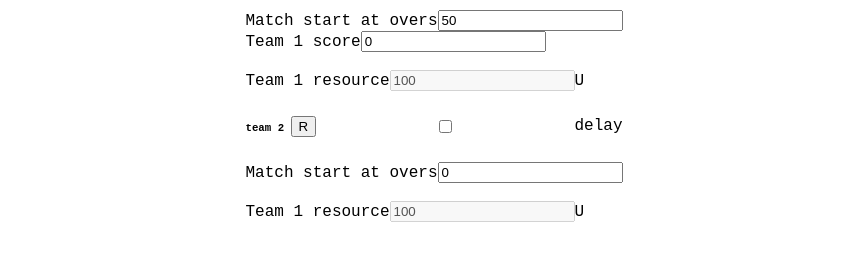
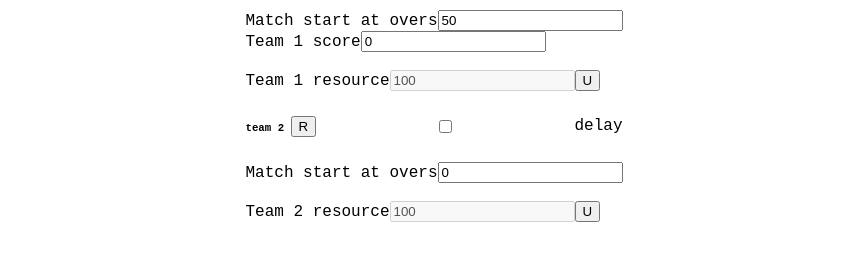
Before and after one commit to Miltonbhowmick/cricket-dls-method, a Nuxt app: page /test in a window 1280 px wide. Shown: the part 190-450 px from the top of the page, without its empty margins (206-1072 px from the left). Built offline with nearby package versions, Linux system fonts and the light colour scheme.

Commit message:
Fixed issues on multiple delays cases for revised score calculation

```diff
--- a/pages/test.vue
+++ b/pages/test.vue
@@ -34,20 +34,23 @@
 
 					<div v-for="(item, index) in teamOneDelayList" :key="index">
 						<input
+							type="number"
 							placeholder="Complete over"
 							v-model="teamOneDelayList[index].over"
-							:disabled="index !== teamOneDelayList.length - 1"
+							:disabled="item.appliedResource"
 						/>
 						<input
+							type="number"
 							placeholder="Cut and final over"
 							v-model="teamOneDelayList[index].finalOverKey"
-							:disabled="index !== teamOneDelayList.length - 1"
+							:disabled="item.appliedResource"
 						/>
 						<input
+							type="number"
 							id="teamOneWickets"
 							placeholder="Team one wicket"
 							v-model="teamOneDelayList[index].wicketsFallKey"
-							:disabled="index !== teamOneDelayList.length - 1"
+							:disabled="item.appliedResource"
 						/>
 					</div>
 					<br />
@@ -61,7 +64,7 @@
 						<label for="teamOneWickets">Team 1 wickets</label>
 						<input id="teamOneWickets" placeholder="Team one wicket" />
 					</div> -->
-					<div>
+					<div class="resource-box">
 						<label for="teamOneResource">Team 1 resource</label>
 						<input
 							id="teamOneResource"
@@ -69,7 +72,13 @@
 							disabled
 							v-model="teamOneFinalResource"
 						/>
-						<a @click="updateTeamOneResource">U</a>
+						<button
+							@click="updateTeamOneResource"
+							class="resource-update"
+							:class="{ active: isTeamOneUpdatedResource === true }"
+						>
+							U
+						</button>
 					</div>
 				</div>
 			</div>
@@ -99,20 +108,23 @@
 					<div class="content">
 						<div v-for="(item, index) in teamTwoDelayList" :key="index">
 							<input
+								type="number"
 								placeholder="Complete over"
 								v-model="teamTwoDelayList[index].over"
-								:disabled="index !== teamTwoDelayList.length - 1"
+								:disabled="item.appliedResource"
 							/>
 							<input
+								type="number"
 								placeholder="Cut and final over"
 								v-model="teamTwoDelayList[index].finalOverKey"
-								:disabled="index !== teamTwoDelayList.length - 1"
+								:disabled="item.appliedResource"
 							/>
 							<input
+								type="number"
 								id="teamOneWickets"
 								placeholder="Team one wicket"
 								v-model="teamTwoDelayList[index].wicketsFallKey"
-								:disabled="index !== teamTwoDelayList.length - 1"
+								:disabled="item.appliedResource"
 							/>
 						</div>
 						<br />
@@ -122,15 +134,21 @@
 						>
 							v
 						</button>
-						<div>
-							<label for="teamOneResource">Team 1 resource</label>
+						<div class="resource-box">
+							<label for="teamTwoResource">Team 2 resource</label>
 							<input
-								id="teamOneResource"
-								placeholder="Team one resource, R1"
+								id="teamTwoResource"
+								placeholder="Team Two resource, R1"
 								disabled
 								v-model="teamTwoFinalResource"
 							/>
-							<a @click="updateTeamTwoResource">U</a>
+							<button
+								@click="updateTeamTwoResource"
+								class="resource-update"
+								:class="{ active: isTeamTwoUpdatedResource === true }"
+							>
+								U
+							</button>
 						</div>
 					</div>
 				</div>
@@ -150,6 +168,7 @@ var teamOneDelayList = ref([]);
 var teamOneScore = ref(0);
 var teamOneStartOver = ref(50);
 var teamOneFinalResource = ref(100);
+var isTeamOneUpdatedResource = ref(false);
 
 var teamTwoDelay = ref(false);
 // var totalDelayTeamTwo = ref(0);
@@ -157,24 +176,23 @@ var teamTwoDelayList = ref([]);
 var teamTwoScore = ref(0);
 var teamTwoStartOver = ref(0);
 var teamTwoFinalResource = ref(100);
+var isTeamTwoUpdatedResource = ref(false);
 
 var revisedScore = ref(0);
 
 const increaseDelay = (team) => {
-	if (team === 1) {
-		let delayObj = {
+	var delayObj = {
 		over: 0,
 		finalOverKey: 0,
 		wicketsFallKey: 0,
+		appliedResource: false,
 	};
+	if (team === 1) {
 		teamOneDelayList.value.push(delayObj);
+		isTeamOneUpdatedResource.value = true;
 	} else if (team === 2) {
-		let delayObj = {
-			over: 0,
-			finalOverKey: 0,
-			wicketsFallKey: 0,
-		};
 		teamTwoDelayList.value.push(delayObj);
+		isTeamTwoUpdatedResource.value = true;
 	}
 };
 
@@ -205,25 +223,54 @@ const updateTeamOneResource = () => {
 	if (teamOneDelay.value) {
 		var ln = teamOneDelayList.value.length;
 
+		if (
+			teamOneDelayList.value[ln - 1].over === 0 &&
+			teamOneDelayList.value[ln - 1].finalOverKey === 0 &&
+			teamOneDelayList.value[ln - 1].wicketsFallKey === 0
+		) {
+			console.log("TEAM 1: Please set delay inputs");
+			return;
+		}
+		if (
+			teamOneDelayList.value[ln - 1].over >=
+			teamOneDelayList.value[ln - 1].finalOverKey
+		) {
+			console.log(
+				"TEAM 1: complete over must be less than final over after disturbance(rain etc)"
+			);
+			return;
+		}
+
+		var appropriateOver = teamOneStartOver.value;
+		if (teamOneDelayList.value.length > 1) {
+			appropriateOver = teamOneDelayList.value[ln - 2].finalOverKey;
+		}
+		// Team 1 suspension percentage
 		var table =
 			adjustedTable[
 				getAdjustedTableType(
-					teamOneStartOver.value - teamOneDelayList.value[ln - 1].over
+					overLeft(appropriateOver, teamOneDelayList.value[ln - 1].over)
 				)
 			];
 		var percentageObj = table.find(
 			(el) =>
 				el.overs ===
-				overLeft(teamOneStartOver.value, teamOneDelayList.value[ln - 1].over)
+				overLeft(appropriateOver, teamOneDelayList.value[ln - 1].over)
 		);
 		var suspensionResource =
 			percentageObj[String(teamOneDelayList.value[ln - 1].wicketsFallKey)];
 
+		// Team 1 resumption percentage
+		var resumptionResource = 0;
+		if (appropriateOver !== teamOneDelayList.value[ln - 1].finalOverKey) {
+			console.log("duklo kn");
 			table =
 				adjustedTable[
 					getAdjustedTableType(
+						overLeft(
 							teamOneDelayList.value[ln - 1].finalOverKey -
 								teamOneDelayList.value[ln - 1].over
+						)
 					)
 				];
 			percentageObj = table.find(
@@ -234,63 +281,87 @@ const updateTeamOneResource = () => {
 						teamOneDelayList.value[ln - 1].over
 					)
 			);
-		var resumptionResource =
+			resumptionResource =
 				percentageObj[teamOneDelayList.value[ln - 1].wicketsFallKey];
+		}
+		var diff = suspensionResource - resumptionResource;
 
-		var diff = suspensionResource - resumptionResource;
-		console.log(
-			"match start over equal,",
-			diff,
-			teamOneDelayList.value[ln - 1].finalOverKey,
-			teamOneStartOver.value,
-			teamOneDelayList.value[ln - 1].finalOverKey === teamOneStartOver.value,
-			teamOneDelayList.value[ln - 1].finalOverKey == teamOneStartOver.value
-		);
-		if (
-			Number(teamOneDelayList.value[ln - 1].finalOverKey) ===
-			Number(teamOneStartOver.value)
-		) {
-			console.log("match start over equal to final cut over delay");
-			diff = suspensionResource;
-		}
 		teamOneFinalResource.value = teamOneFinalResource.value - diff;
+		isTeamOneUpdatedResource.value = false;
+		teamOneDelayList.value[ln - 1].appliedResource = true;
 	}
 };
 const updateTeamTwoResource = () => {
 	if (teamTwoDelay.value) {
 		var ln = teamTwoDelayList.value.length;
 
+		if (
+			teamTwoDelayList.value[ln - 1].over === 0 &&
+			teamTwoDelayList.value[ln - 1].finalOverKey === 0 &&
+			teamTwoDelayList.value[ln - 1].wicketsFallKey === 0
+		) {
+			console.log("TEAM 2: Please set delay inputs");
+			return;
+		}
+		if (
+			teamTwoDelayList.value[ln - 1].over >=
+			teamTwoDelayList.value[ln - 1].finalOverKey
+		) {
+			console.log(
+				"TEAM 2: complete over must be less than final over after disturbance(rain etc)"
+			);
+			return;
+		}
+
+		var appropriateOver = teamTwoStartOver.value;
+		if (teamTwoDelayList.value.length > 1) {
+			appropriateOver = teamTwoDelayList.value[ln - 2].finalOverKey;
+		}
+		console.log("app over", appropriateOver);
+		// Team 2 suspension percentage
 		var table =
 			adjustedTable[
 				getAdjustedTableType(
-					teamTwoStartOver.value - teamTwoDelayList.value[ln - 1].over
+					overLeft(appropriateOver, teamTwoDelayList.value[ln - 1].over)
 				)
 			];
 		var percentageObj = table.find(
 			(el) =>
 				el.overs ===
-				teamTwoStartOver.value - teamTwoDelayList.value[ln - 1].over
+				overLeft(appropriateOver, teamTwoDelayList.value[ln - 1].over)
 		);
+
 		var suspensionResource =
 			percentageObj[String(teamTwoDelayList.value[ln - 1].wicketsFallKey)];
+		// console.log("suspen", suspensionResource);
+
+		// Team 2 resumption percentage
+		var resumptionResource = 0;
+		if (appropriateOver !== teamTwoDelayList.value[ln - 1].finalOverKey) {
 			var table =
 				adjustedTable[
 					getAdjustedTableType(
-					teamTwoDelayList.value[ln - 1].finalOverKey -
+						overLeft(
+							teamTwoDelayList.value[ln - 1].finalOverKey,
 							teamTwoDelayList.value[ln - 1].over
+						)
 					)
 				];
 			var percentageObj = table.find(
 				(el) =>
 					el.overs ===
-				teamTwoDelayList.value[ln - 1].finalOverKey -
+					overLeft(
+						teamTwoDelayList.value[ln - 1].finalOverKey,
 						teamTwoDelayList.value[ln - 1].over
+					)
 			);
-		var resumptionResource =
+			resumptionResource =
 				percentageObj[teamTwoDelayList.value[ln - 1].wicketsFallKey];
-
+		}
 		var diff = suspensionResource - resumptionResource;
 		teamTwoFinalResource.value = teamTwoFinalResource.value - diff;
+		isTeamTwoUpdatedResource.value = false;
+		teamTwoDelayList.value[ln - 1].appliedResource = true;
 
 		calculateRevisedScore();
 	}
@@ -301,6 +372,9 @@ watch(
 	(newVal, oldVal) => {
 		if (newVal === false) {
 			teamOneDelayList.value = [];
+			isTeamOneUpdatedResource.value = false;
+		} else {
+			isTeamOneUpdatedResource.value = true;
 		}
 	}
 );
@@ -309,6 +383,9 @@ watch(
 	(newVal, oldVal) => {
 		if (newVal === false) {
 			teamTwoDelayList.value = [];
+			isTeamTwoUpdatedResource.value = false;
+		} else {
+			isTeamTwoUpdatedResource.value = true;
 		}
 	}
 );
@@ -359,6 +436,24 @@ onMounted(() => {
 				justify-content: space-between;
 				align-items: center;
 			}
+			.content {
+				.delayed-inputs {
+					background: #ddd;
+					color: #222;
+					&.active {
+						background: #222;
+						color: #fff;
+					}
+				}
+				.resource-box {
+					.resource-update {
+						&.active {
+							border-color: var(--pink-ball-color);
+							box-shadow: 0px 0px 8px var(--pink-ball-color);
+						}
+					}
+				}
+			}
 		}
 	}
 }
```
Lines whose indentation alone changed are shown as unchanged.
